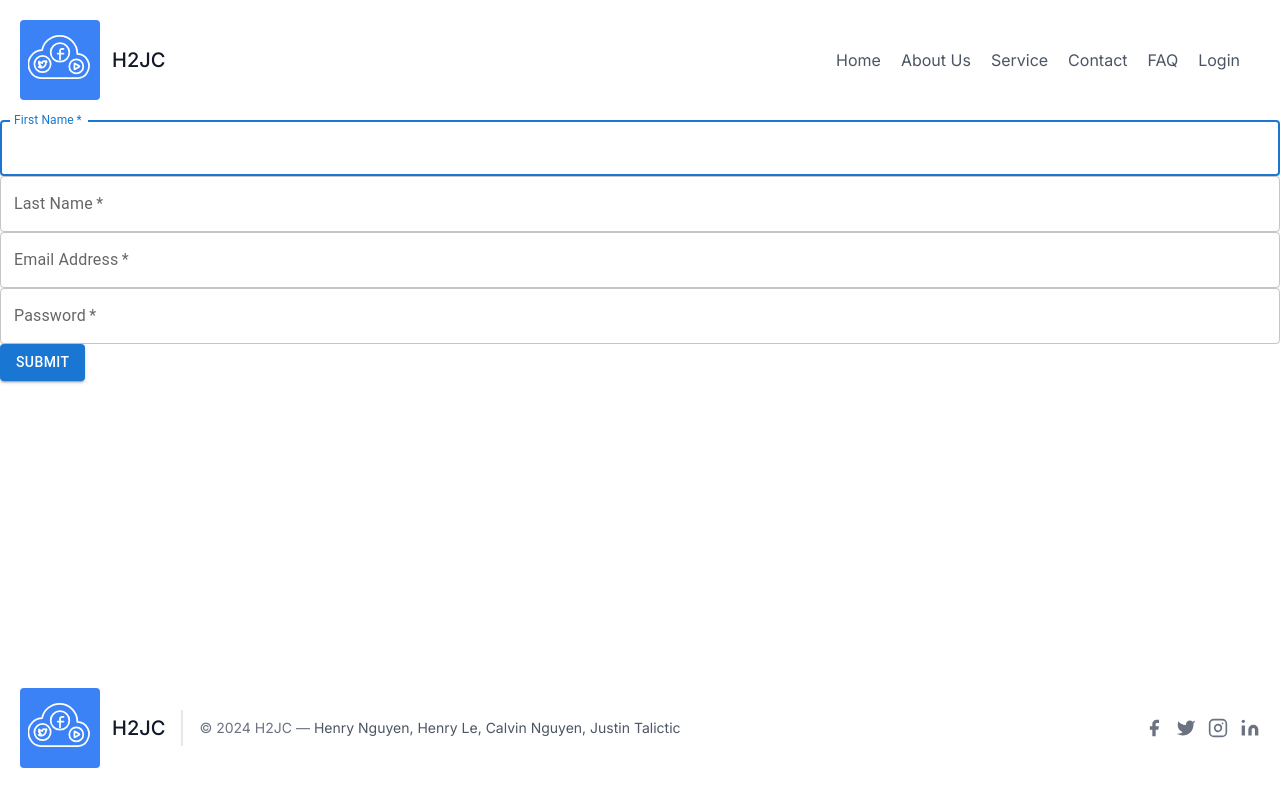
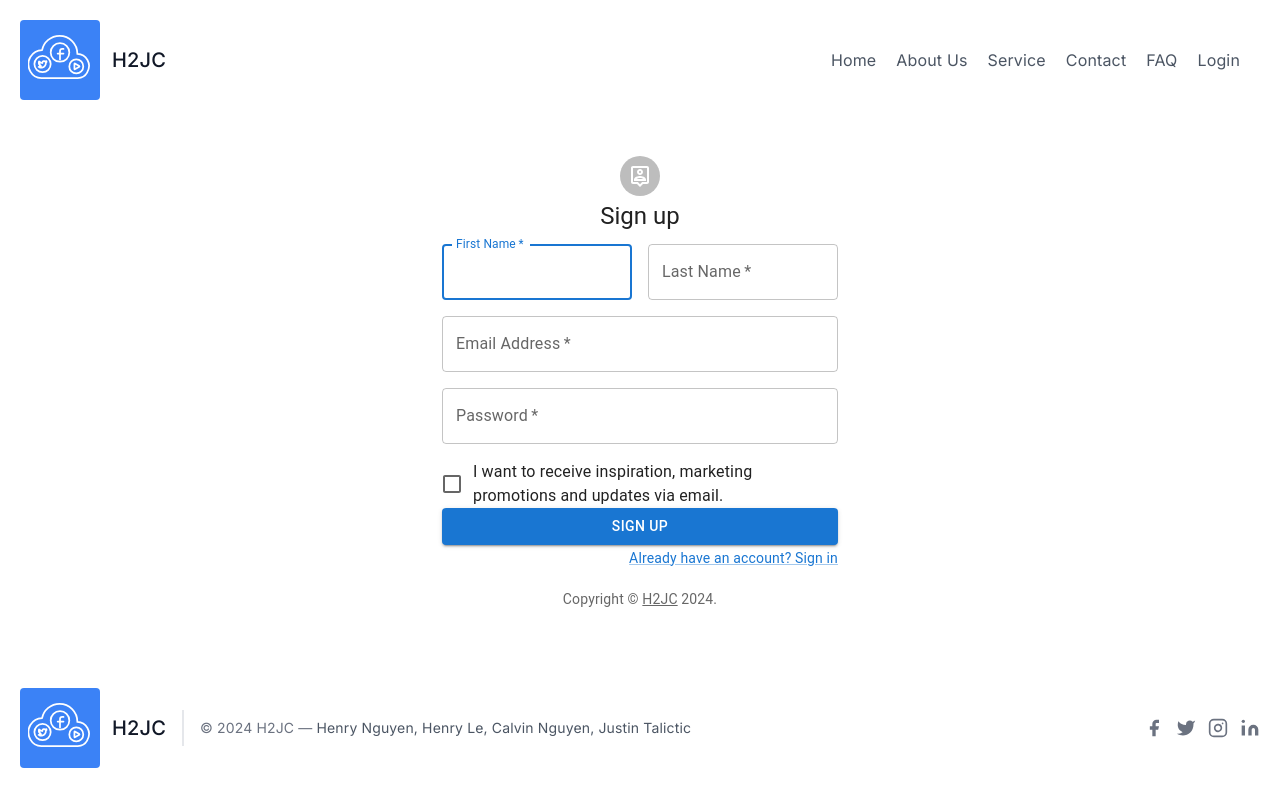
Before and after one commit to Henrycle16/Aesyn, a Next.js app in the folder client/: page /signup in a window 1280 px wide. Built offline with nearby package versions, Linux system fonts and the light colour scheme.

Commit message:
Adding back in MUI component to make signup page pretty

```diff
--- a/client/src/components/signup.tsx
+++ b/client/src/components/signup.tsx
@@ -10,10 +10,11 @@ import Checkbox from "@mui/material/Checkbox";
 import Link from "@mui/material/Link";
 import Grid from "@mui/material/Grid";
 import Box from "@mui/material/Box";
-import LockOutlinedIcon from "@mui/icons-material/LockOutlined";
+import PersonPinOutlinedIcon from '@mui/icons-material/PersonPinOutlined';
 import Typography from "@mui/material/Typography";
 import Container from "@mui/material/Container";
 import axios from "axios";
+
 
 const SignUpComponent = () => {
   const [formData, setFormData] = useState({
@@ -35,7 +36,6 @@ const SignUpComponent = () => {
   const handleSubmit = async (e: React.FormEvent<HTMLFormElement>) => {
     e.preventDefault();
 
-
     const body = JSON.stringify({ firstName, lastName, email, password });
 
     try {
@@ -44,15 +44,30 @@ const SignUpComponent = () => {
           "Content-Type": "application/json",
         },
       });
-      console.log("User succesfully signed up")
+      console.log("User succesfully signed up");
     } catch (err) {
       console.log(err);
     }
   };
 
   return (
-    <div>
-      <form onSubmit={(e: React.FormEvent<HTMLFormElement>) => handleSubmit(e)}>
+
+    <Container component="main" maxWidth="xs">
+      <CssBaseline />
+      <Box className="mt-8 flex flex-col items-center">
+        <Avatar className="m-1 bg-blue-500">
+          <PersonPinOutlinedIcon />
+        </Avatar>
+        <Typography component="h1" variant="h5">
+          Sign up
+        </Typography>
+        <Box
+          className="mt-3"
+          component="form"
+          onSubmit={(e) => handleSubmit(e)}
+        >
+          <Grid container spacing={2}>
+            <Grid item xs={12} sm={6}>
               <TextField
                 autoComplete="given-name"
                 name="firstName"
@@ -64,6 +79,8 @@ const SignUpComponent = () => {
                 label="First Name"
                 autoFocus
               />
+            </Grid>
+            <Grid item xs={12} sm={6}>
               <TextField
                 required
                 fullWidth
@@ -74,6 +91,8 @@ const SignUpComponent = () => {
                 name="lastName"
                 autoComplete="family-name"
               />
+            </Grid>
+            <Grid item xs={12}>
               <TextField
                 required
                 fullWidth
@@ -84,6 +103,8 @@ const SignUpComponent = () => {
                 name="email"
                 autoComplete="email"
               />
+            </Grid>
+            <Grid item xs={12}>
               <TextField
                 required
                 fullWidth
@@ -95,11 +116,40 @@ const SignUpComponent = () => {
                 onChange={(e: React.ChangeEvent<HTMLInputElement>) => onChange(e)}
                 autoComplete="new-password"
               />
-        <Button type="submit" variant="contained">
-          Submit
+            </Grid>
+            <Grid item xs={12}>
+              <FormControlLabel
+                control={<Checkbox value="allowExtraEmails" color="primary"/>}
+                label="I want to receive inspiration, marketing promotions and updates via email."
+              />
+            </Grid>
+          </Grid>
+          <Button
+            type="submit"
+            fullWidth
+            variant="contained"
+            className="mt-3 mb-2"
+          >
+            Sign Up
           </Button>
-      </form>
-    </div>
+          <Grid container justifyContent="flex-end">
+            <Grid item>
+              <Link href="#" variant="body2">
+                Already have an account? Sign in
+              </Link>
+            </Grid>
+          </Grid>
+        </Box>
+      </Box>
+      <Typography variant="body2" color="text.secondary" align="center" sx={{paddingTop: '20px'}}>
+        {"Copyright © "}
+        <Link color="inherit" href="http://github.com/H2JC/H2JC">
+          H2JC
+        </Link>{" "}
+        {new Date().getFullYear()}
+        {"."}
+      </Typography>
+    </Container>
   );
 };
 
```
Lines whose indentation alone changed are shown as unchanged.
